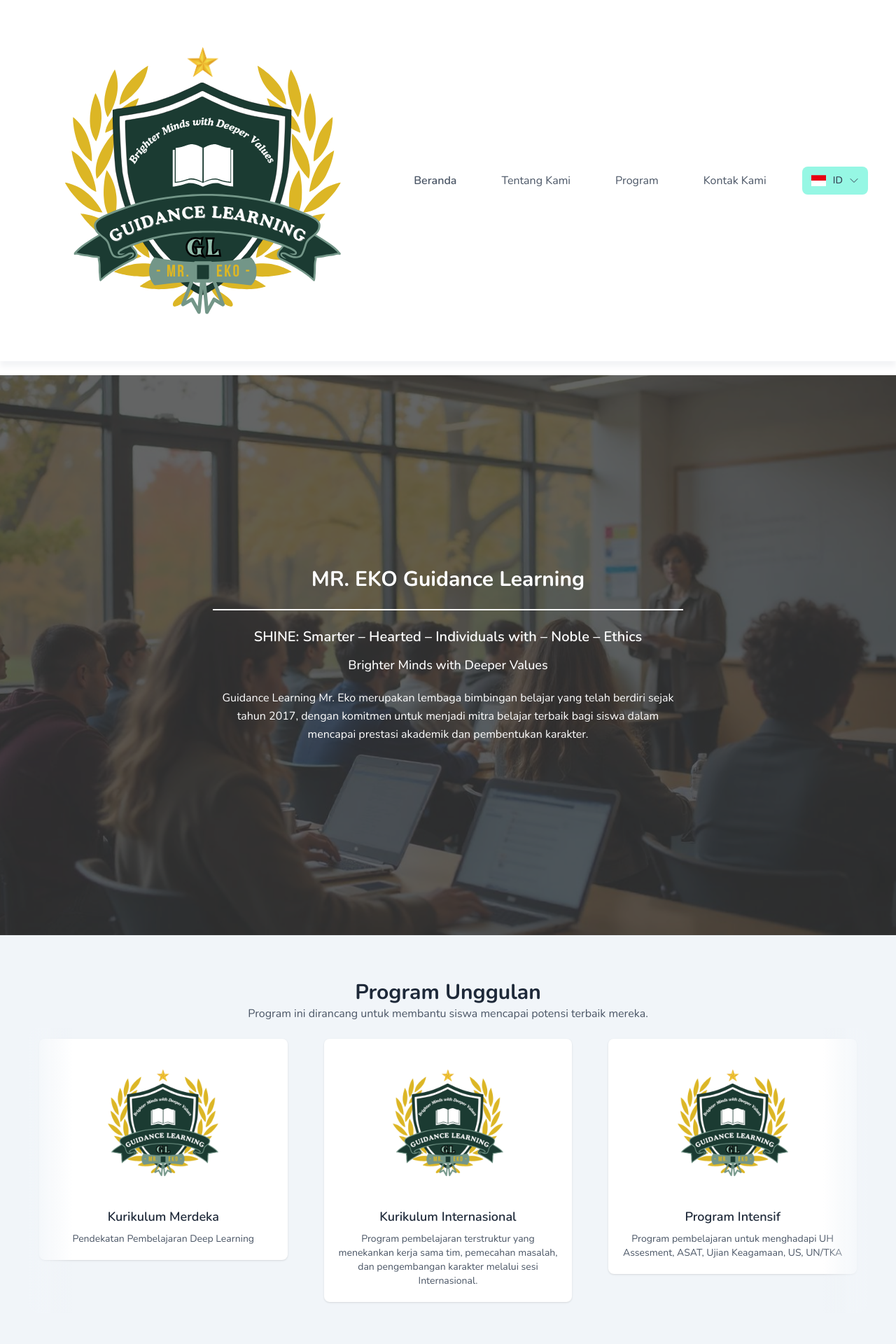
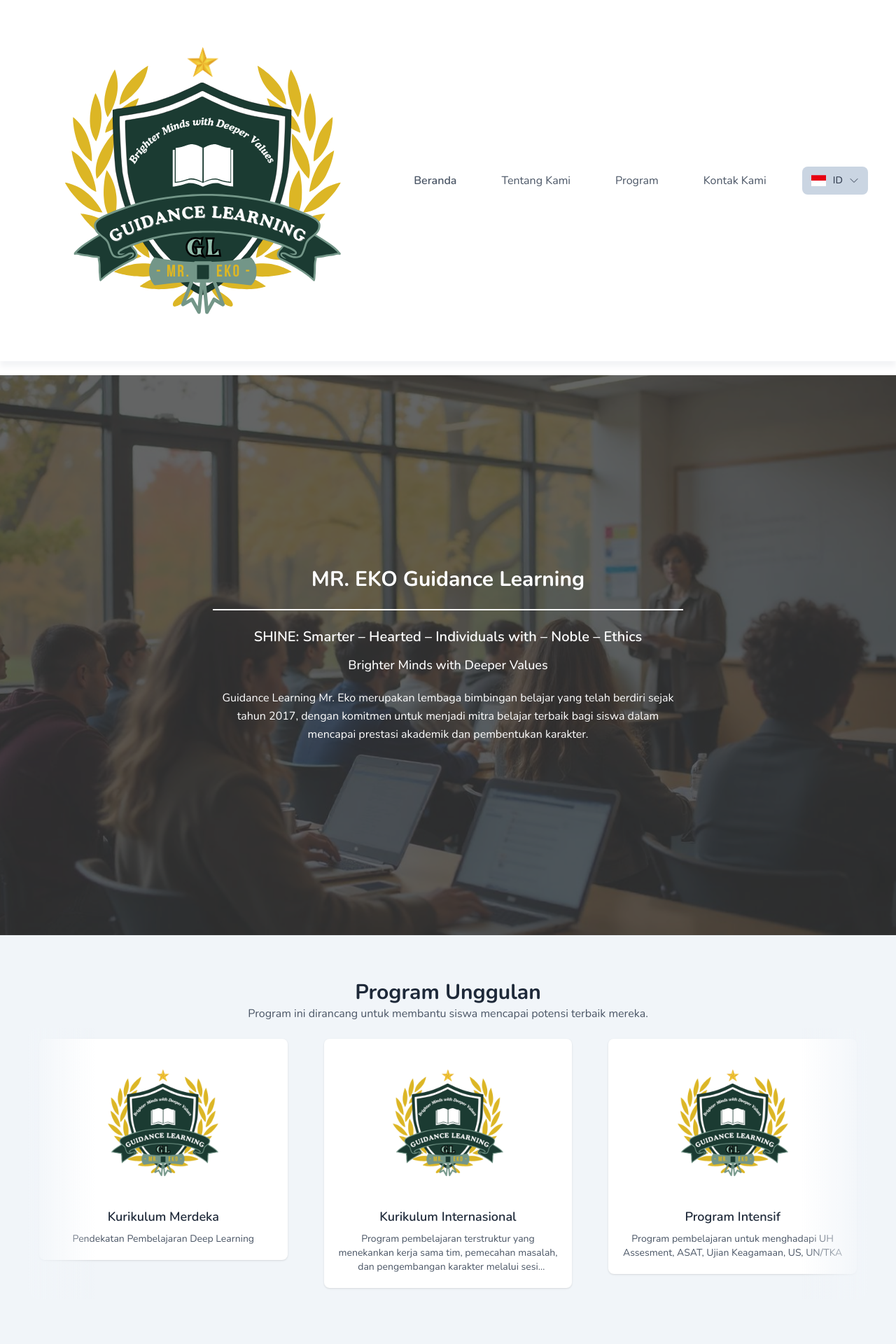
Before and after one commit to sabiannaya/eko-compro, a Next.js app: page / in a window 1280 px wide. Shown: the top 1920 px of the page at 70% size. Built offline with nearby package versions, Linux system fonts and the light colour scheme.

Commit message:
Refactor: Fasilitas position Adjustment

```diff
--- a/src/app/page.tsx
+++ b/src/app/page.tsx
@@ -201,7 +201,7 @@ export default function HomePage() {
             {facilitiesData.map((level, index) => (
               <div
                 key={index}
-                className={`p-5 ${
+                className={`p-6 ${
                   index < facilitiesData.length - 1
                     ? "border-b border-gray-200"
                     : ""
@@ -218,7 +218,7 @@ export default function HomePage() {
                       {level.facilities.map((facility, facilityIndex) => (
                         <li
                           key={facilityIndex}
-                          className="flex flex-row items-center gap-3"
+                          className="flex flex-row items-center gap-3 mb-4"
                         >
                           <div className="relative w-12 h-12 flex-shrink-0">
                             <Image
--- a/src/components/CardSlider.tsx
+++ b/src/components/CardSlider.tsx
@@ -13,6 +13,7 @@ interface CardData {
   description?: LocalizedField;
   images?: string[];
   thumbnail: string;
+
   position?: string;
   schedule?: string;
   category?: string;
@@ -40,9 +41,9 @@ const CardSlider = <T extends CardData>({
     <SwiperSlide key={item.id || index} className="overflow-visible">
       <div className="overflow-visible p-4">
         <div
-          className="flex flex-col gap-5 p-5 items-center justify-between bg-white rounded-lg shadow-sm
+          className="flex flex-col gap-5 p-5 items-center justify-center bg-white rounded-lg shadow-sm
           transition-all duration-300 hover:scale-105 hover:z-10 active:scale-105
-          origin-center relative group cursor-pointer h-full"
+          origin-center relative group cursor-pointer"
           onClick={() => onCardClick && onCardClick(item)}
         >
           <Image
@@ -50,37 +51,34 @@ const CardSlider = <T extends CardData>({
             alt={item.title[currentLanguage] || item.name || "Card Image"}
             width={imageWidth}
             height={imageHeight}
-            className="rounded-lg object-cover flex-shrink-0"
+            className="rounded-lg object-cover"
           />
 
-          <div className="flex flex-col items-center justify-between flex-grow">
-            <h3 className="text-lg font-semibold text-gray-800 mb-2 text-center">
+          <div className="flex flex-col items-center justify-center">
+            <h3 className="text-lg font-semibold text-gray-800 mb-2 text-center line-clamp-2">
               {item.title[currentLanguage] || item.name || "Default Title"}
             </h3>
             {item.description && (
-              <div>
-                <p className="text-gray-600 text-sm text-center line-clamp-4">
+              <p className="text-gray-600 text-sm text-center line-clamp-3">
                 {item.description[currentLanguage]}
               </p>
-              </div>
             )}
             {!item.description && item.position && (
-              <p className="text-gray-600 text-sm text-center">
+              <p className="text-gray-600 text-sm text-center line-clamp-3">
                 {item.position}
               </p>
             )}
 
-            <div className="mt-auto flex flex-col items-center gap-1">
             {item.schedule && (
-                <p className="text-sm text-gray-500">{item.schedule}</p>
+              <p className="text-sm text-gray-500 mt-1">{item.schedule}</p>
             )}
             {item.category && (
-                <span className="px-2 py-1 bg-blue-100 text-blue-800 rounded-full text-xs">
+              <span className="px-2 py-1 bg-blue-100 text-blue-800 rounded-full text-xs mt-2">
                 {item.category}
               </span>
             )}
             {item.tags && item.tags.length > 0 && (
-                <div className="flex flex-wrap gap-1 justify-center">
+              <div className="flex flex-wrap gap-1 mt-2">
                 {item.tags.map((tag: string, tagIdx: number) => (
                   <span
                     key={tagIdx}
@@ -94,12 +92,11 @@ const CardSlider = <T extends CardData>({
           </div>
         </div>
       </div>
-      </div>
     </SwiperSlide>
   ));
 
   return (
-    <div className="overflow-visible">
+    <div className="overflow-visible ">
       <Swiper
         effect={"coverflow"}
         grabCursor={true}
@@ -124,12 +121,12 @@ const CardSlider = <T extends CardData>({
           slideShadows: false,
         }}
         modules={[EffectCoverflow]}
-        className="cardSlider"
+        className="cardSlider "
         autoHeight={true}
       >
         {cards}
-        <div className="absolute left-0 top-0 w-4 sm:w-16 2xl:w-24 h-full bg-gradient-to-r from-slate-100 to-transparent pointer-events-none z-10"></div>
-        <div className="absolute right-0 top-0 w-4 sm:w-16 2xl:w-24 h-full bg-gradient-to-l from-slate-100 to-transparent pointer-events-none z-10"></div>
+        <div className="absolute left-0 top-0 w-4 sm:w-24 h-full bg-gradient-to-r from-slate-100 to-transparent pointer-events-none z-10"></div>
+        <div className="absolute right-0 top-0 w-4 sm:w-24 h-full bg-gradient-to-l from-slate-100 to-transparent pointer-events-none z-10"></div>
       </Swiper>
     </div>
   );
--- a/src/components/LanguageToggle.tsx
+++ b/src/components/LanguageToggle.tsx
@@ -34,7 +34,7 @@ export default function LanguageToggle({
     <div className="relative">
       <button
         type="button"
-        className="flex items-center space-x-2 px-3 py-2 bg-teal-200 rounded-lg hover:bg-gray-50 focus:outline-none focus:ring-2 focus:ring-teal-400 focus:border-teal-400 transition-all duration-200 min-w-[80px]"
+        className="flex items-center space-x-2 px-3 py-2 bg-slate-300 rounded-lg hover:bg-gray-50 focus:outline-none focus:ring-2 focus:ring-teal-400 focus:border-teal-400 transition-all duration-200 min-w-[80px]"
         onClick={() => setOpen(!open)}
         aria-haspopup="listbox"
         aria-expanded={open}
```
Also changed, not shown: src/app/globals.css (+18 -0 lines). Lines whose indentation alone changed are shown as unchanged.
